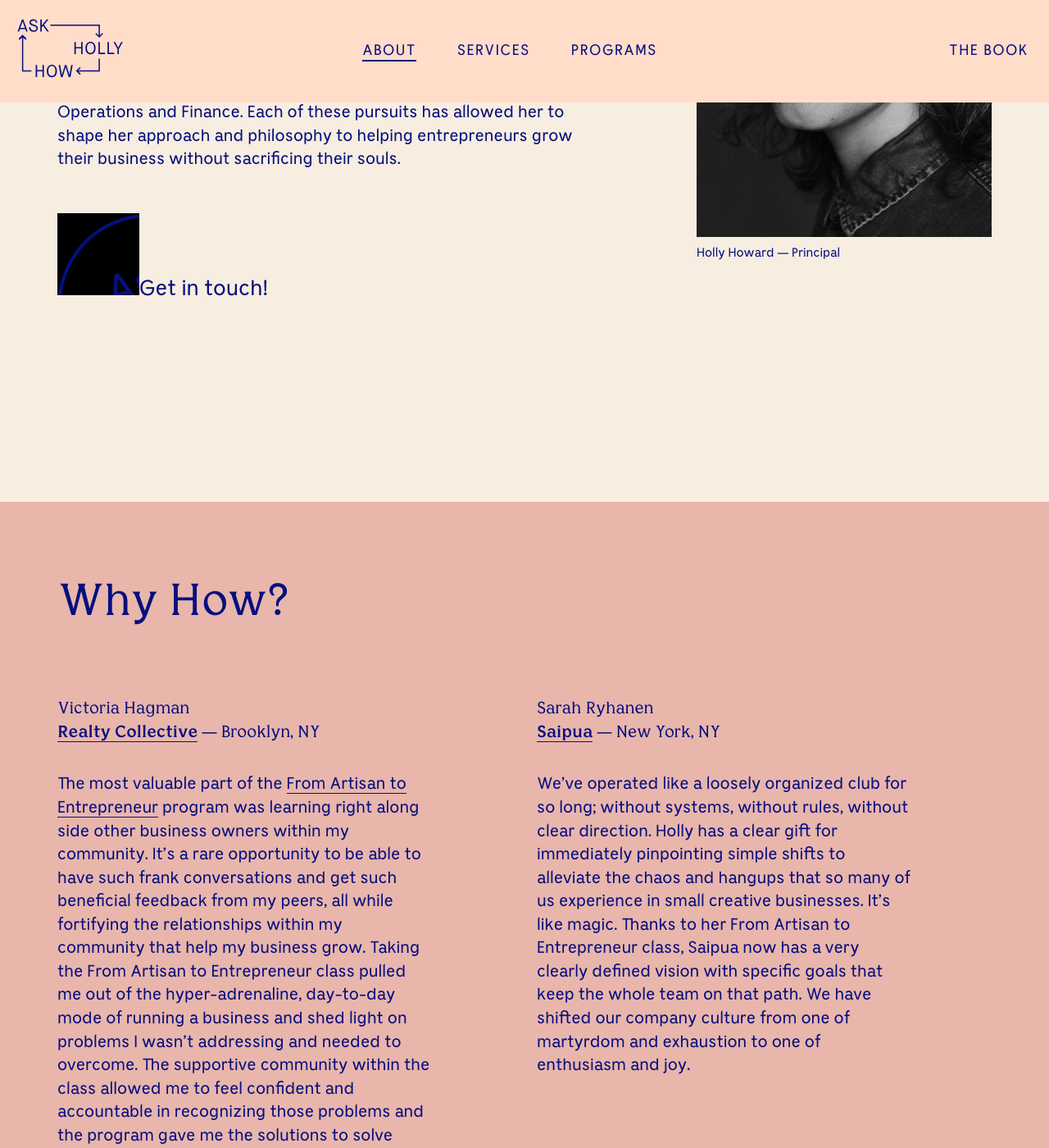
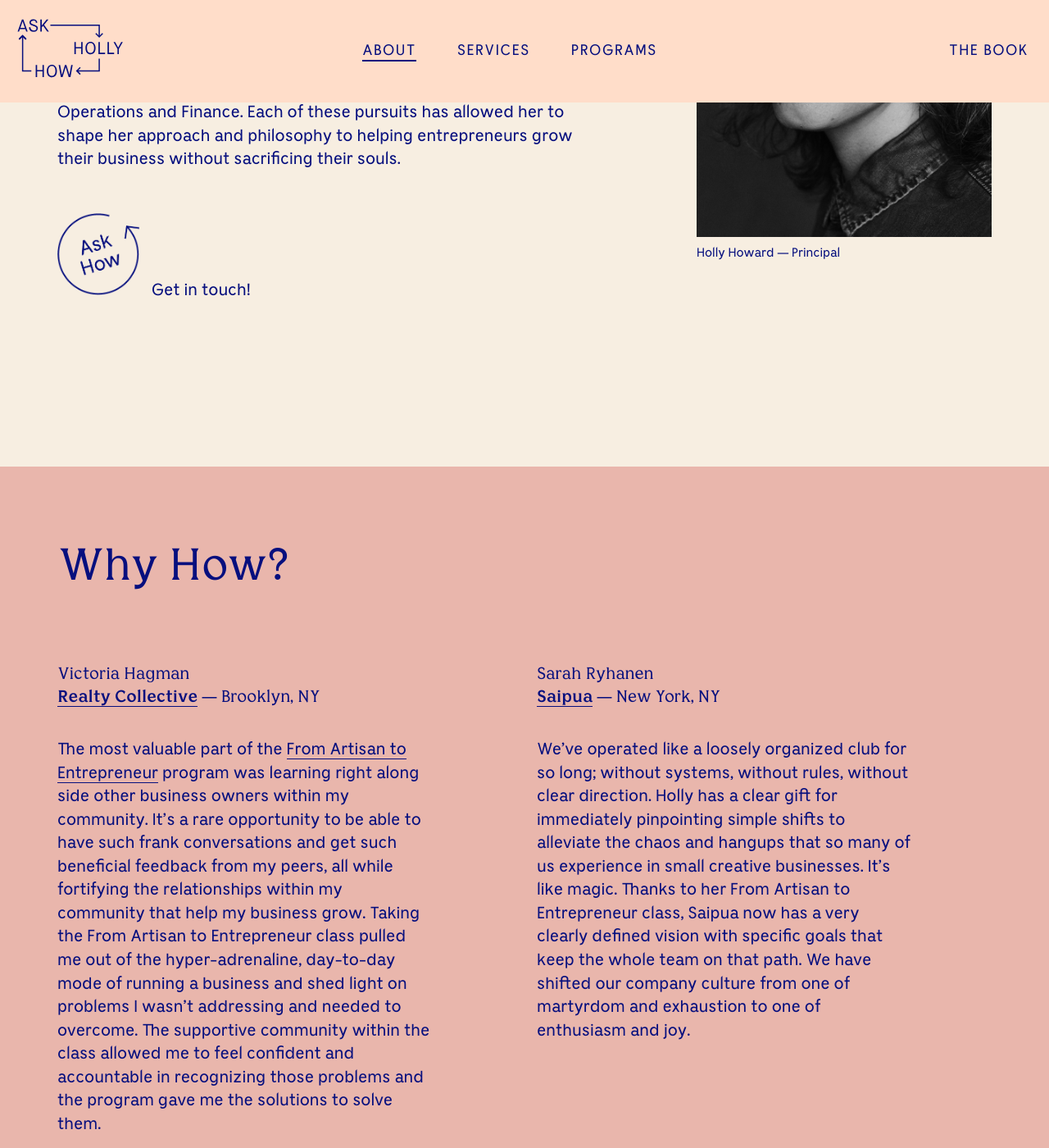
Before and after one commit to hollyhoward78/ask-holly-how, a Jekyll site: the page built from _pages/about.md, in a window 1280 px wide and 1400 px high, scrolled down 450 px. Shown: the whole window at 82% size. Built offline with Jekyll 4.4.1, drawn with Linux system fonts in a browser that asks for light colours.

Commit message:
Ask How button

```diff
--- a/_layouts/about.html
+++ b/_layouts/about.html
@@ -15,7 +15,7 @@ layout: base
         </p>
         <p class="m-xs-t-1">Since launching Ask Holly How in 2012, Holly has worked with over 100 businesses through her private consulting and business growth program.  She has a rich background as a professional ballet dancer, music therapist,  medical researcher, bassoonist, and a VP of Operations and Finance. Each of these pursuits has allowed her to shape her approach and philosophy to helping entrepreneurs grow their business without sacrificing their souls.
         </p>
-        <div class="m-xs-t-2 m-xs-b-2"><a href="mailto:hhoward@askhollyhow.com" class="inline-link"><div id="ask-how-circle" class="ask-button"></div></a><a href="mailto:hhoward@askhollyhow.com" class="inline-link">Get in touch!</a></div>
+        <div class="m-xs-y-2"><a href="mailto:hhoward@askhollyhow.com" class="no-underline"><div id="ask-how-circle" class="ask-button"></div>Get in touch!</a></div>
       </div>
       <div class="col-md-4 col-md-offset-1 col-sm-4">
         <figure>
--- a/_sass/_ahh.scss
+++ b/_sass/_ahh.scss
@@ -105,10 +105,15 @@ strong {
 
 #ask-how-circle {
   background-image: url(/images/ahh-askmore-button.png);
+  background-size: cover;
   display: inline-block;
   width: 100px;
   height: 100px;
-  background-color: #000;
+  margin-right: 15px;
+  &:hover {
+    background-image: url(/images/ask_how.gif);
+    border-bottom: none;
+  }
 }
 
 .inline-text {
```
Also changed, not shown: images/ask_how.gif (renamed from images/services/ask_how.gif), images/ask_how.png (renamed from images/services/ask_how.png).
